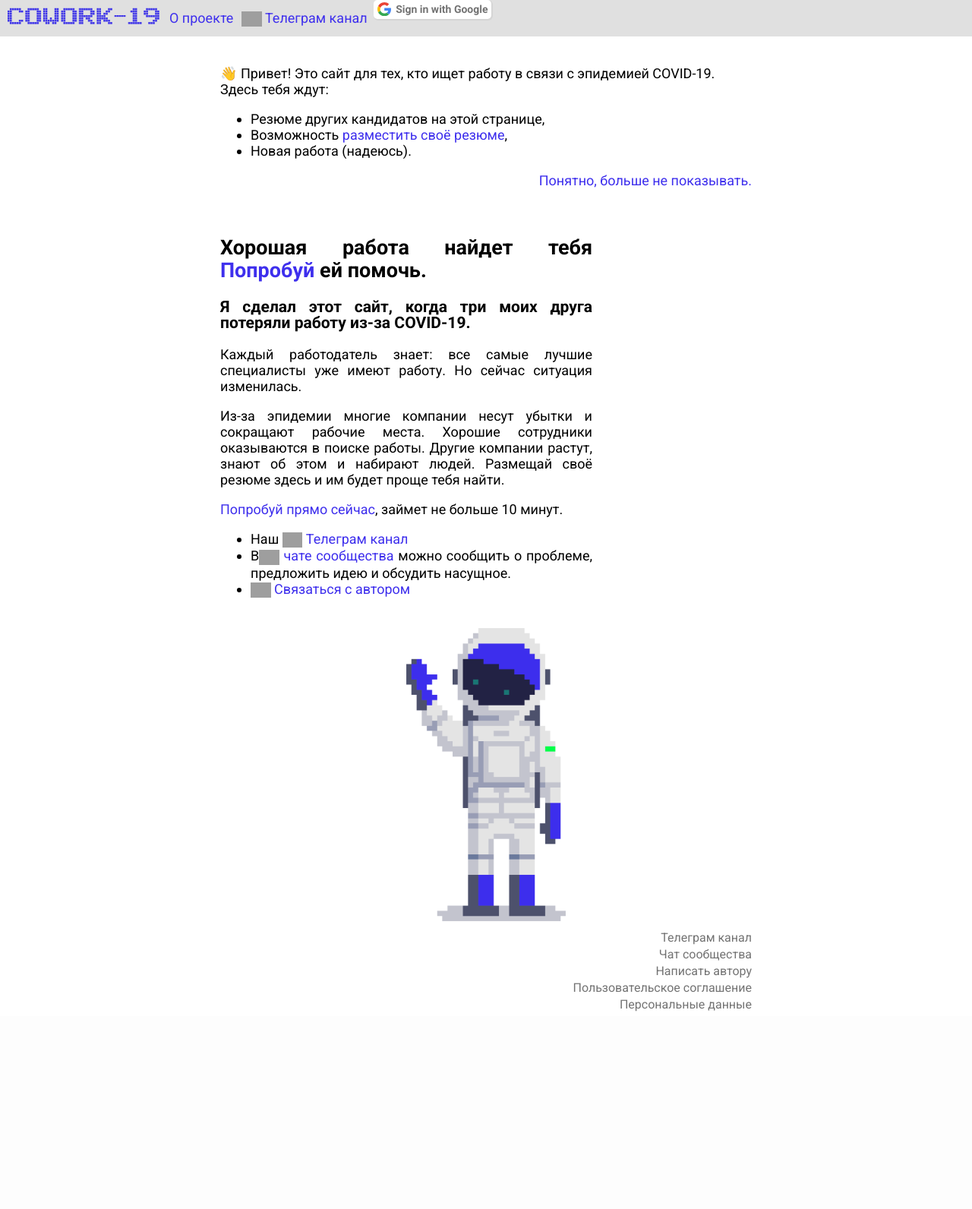
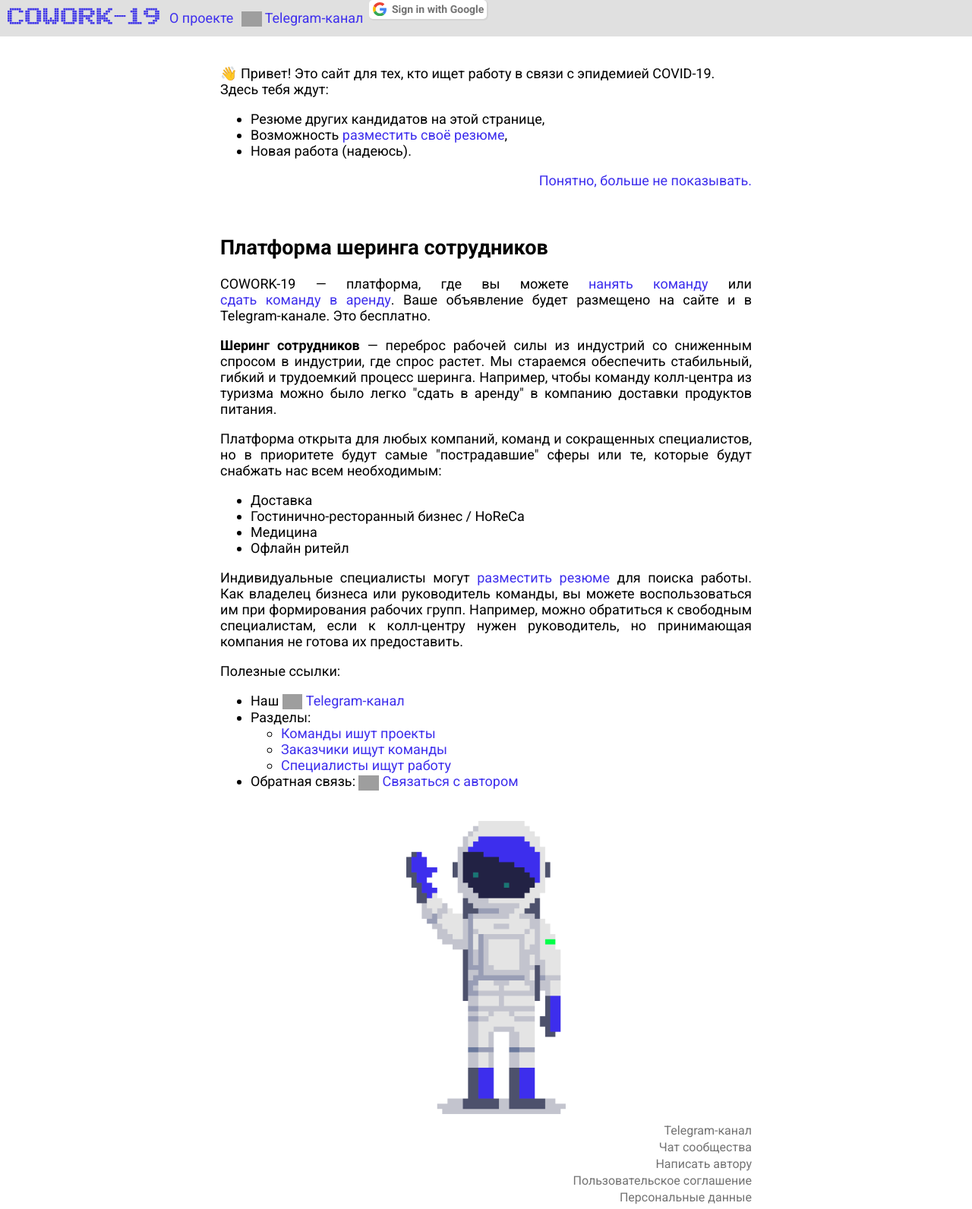
Before and after one commit to btseytlin/cowork-19, a Python web app: template cowork_site/templates/about.html in a window 1280 px wide. Shown: the whole page at 76% size. Before the commit the page ends 1332 px from the top, so only its background shows below. Run offline with Jinja, Linux system fonts and the light colour scheme; the template is opened without the code that fills it, so the values that code supplies are empty; some libraries are stand-ins or nearby versions; grey boxes are pictures that could not be loaded.

Commit message:
New about page

```diff
--- a/cowork_site/static/style.css
+++ b/cowork_site/static/style.css
@@ -464,7 +464,7 @@ button, input[type="submit"] {
 }
 
 .about {
-    max-width: 70%;
+    max-width: 100%;
     text-align: justify;
 }
 .about-description {
--- a/cowork_site/templates/about.html
+++ b/cowork_site/templates/about.html
@@ -3,31 +3,46 @@
 {% block content %}
 <div class="container">
     <div class="about">
-            <h2>Хорошая работа найдет тебя
-                <a href="{{ url_for('postings.posting_create') }}">Попробуй</a>&#160;ей&#160;помочь.
-            </h2>
-            <div class="about-description">
-                <h3>Я сделал этот сайт, когда три моих друга потеряли работу из-за COVID-19.</h3>
-
+        <h2>Платформа&#160;шеринга&#160;сотрудников</h2>
         <p>
-                    Каждый работодатель знает: все самые лучшие специалисты уже имеют работу.
-                    Но сейчас ситуация изменилась.
+            COWORK-19 — платформа, где вы можете <a href="{{ url_for('postings.list_need_team') }}">нанять&#160;команду</a>
+            или <a href="{{ url_for('postings.list_need_work') }}">сдать&#160;команду&#160;в&#160;аренду</a>.
+            Ваше объявление будет размещено на сайте и в Telegram-канале. Это бесплатно.
         </p>
         <p>
-                    Из-за эпидемии многие компании несут убытки и сокращают рабочие места.
-                    Хорошие сотрудники оказываются в поиске работы.
-                    Другие компании растут, знают об этом и набирают людей.
-                    Размещай своё резюме здесь и им будет проще тебя найти.
+        <b>Шеринг сотрудников</b> —
+            переброс рабочей силы из индустрий со сниженным спросом
+            в индустрии, где спрос растет. Мы стараемся обеспечить стабильный, гибкий и трудоемкий процесс шеринга.
+        Например, чтобы команду колл-центра из туризма можно было легко "сдать в аренду" в компанию доставки продуктов питания.
         </p>
+        <p>
+        Платформа открыта для любых компаний, команд и сокращенных специалистов, но в приоритете будут самые "пострадавшие" сферы или те, которые будут снабжать нас всем необходимым:
+        <ul>
+            <li>Доставка</li>
+            <li>Гостинично-ресторанный бизнес / HoReCa</li>
+            <li>Медицина</li>
+            <li>Офлайн ритейл</li>
+        </ul>
+        </p>
+        <p>
+        Индивидуальные специалисты могут <a href="{{ url_for('postings.posting_list') }}">разместить&#160;резюме</a> для поиска работы.
+        Как владелец бизнеса или руководитель команды, вы можете воспользоваться им при формирования рабочих групп.
 
-                <a href="{{ url_for('postings.posting_create') }}">Попробуй&#160;прямо&#160;сейчас</a>, займет не больше 10 минут.
-            </div>
+        Например, можно обратиться к свободным специалистам, если к колл-центру нужен руководитель,
+        но принимающая компания не готова их предоставить.
+        </p>
+        Полезные ссылки:
         <div class="about-links">
             <ul>
-                    <li>Наш <a href="https://teleg.run/cowork19club" target="_blank"><img class="img-inline" src="https://img.icons8.com/windows/32/000000/telegram-app.png"/> Телеграм канал</a></li>
-                    <li>В<a href="https://teleg.run/joinchat/FzaNb0ZGqSl87UaA2UGcBw" target="_blank"><img class="img-inline" src="https://img.icons8.com/windows/32/000000/telegram-app.png"/> чате сообщества</a>
-                        можно сообщить о&#160;проблеме, предложить идею и&#160;обсудить насущное.</li>
-                    <li><a href="https://teleg.run/btseytlin" target="_blank"><img class="img-inline" src="https://img.icons8.com/windows/32/000000/telegram-app.png"/> Связаться с автором</a></li>
+                <li>Наш <a href="https://teleg.run/cowork19club" target="_blank"><img class="img-inline" src="https://img.icons8.com/windows/32/000000/telegram-app.png"/> Telegram-канал</a></li>
+                <li>Разделы:
+                    <ul>
+                    <li><a href="{{ url_for('postings.list_need_work') }}">Команды ишут проекты</a></li>
+                        <li><a href="{{ url_for('postings.list_need_team') }}">Заказчики ищут команды</a></li>
+                        <li><a href="{{ url_for('postings.posting_list') }}">Специалисты ищут работу</a></li>
+                    </ul>
+                </li>
+                <li>Обратная связь: <a href="https://teleg.run/btseytlin" target="_blank"><img class="img-inline" src="https://img.icons8.com/windows/32/000000/telegram-app.png"/> Связаться с автором</a></li>
             </ul>
         </div>
     </div>
--- a/cowork_site/templates/base.html
+++ b/cowork_site/templates/base.html
@@ -61,7 +61,7 @@
     <footer>
         <div class="container">
             <ul>
-                <li><a href="https://teleg.run/cowork19club" target="_blank">Телеграм канал</a></li>
+                <li><a href="https://teleg.run/cowork19club" target="_blank">Telegram-канал</a></li>
                 <li><a href="https://teleg.run/joinchat/FzaNb0ZGqSl87UaA2UGcBw" target="_blank">Чат сообщества</a></li>
                 <li><a href="https://teleg.run/btseytlin" target="_blank">Написать автору</a></li>
                 <li><a href="/static/terms.txt">Пользовательское соглашение</a></li>
--- a/cowork_site/templates/list.html
+++ b/cowork_site/templates/list.html
@@ -28,7 +28,7 @@
         </div>
 
             {% if request.endpoint == 'postings.posting_list' %}
-                <h1>Соискатели ищут работу</h1>
+                <h1>Специалисты ищут работу</h1>
             {% elif request.endpoint == 'postings.list_need_work'   %}
                 <h1>Команды ищут проекты</h1>
             {% elif request.endpoint == 'postings.list_need_team'   %}
--- a/cowork_site/templates/navbar.html
+++ b/cowork_site/templates/navbar.html
@@ -14,7 +14,7 @@
   <div class="nav-links">
 
       <a href="/about" >О проекте</a>
-      <a href="https://teleg.run/cowork19club" target="_blank"><img class="img-inline" src="https://img.icons8.com/windows/32/000000/telegram-app.png"/> Телеграм канал</a>
+      <a href="https://teleg.run/cowork19club" target="_blank"><img class="img-inline" src="https://img.icons8.com/windows/32/000000/telegram-app.png"/> Telegram-канал</a>
   </div>
 
     <div class="nav-auth">
--- a/cowork_site/templates/thanks.html
+++ b/cowork_site/templates/thanks.html
@@ -4,7 +4,7 @@
 <div class="container">
 
     <h1>Спасибо!</h1>
-    <h2>Запись скоро будет размещена на сайте и в нашем <a href="https://teleg.run/cowork19club">Телеграм канале.</a></h2>
+    <h2>Запись скоро будет размещена на сайте и в нашем <a href="https://teleg.run/cowork19club">Telegram-канале.</a></h2>
     <ul>
         <li><a href="https://teleg.run/cowork19club">Канал</a></li>
         <li><a href="/">На главную</a></li>
```
Lines whose indentation alone changed are shown as unchanged.
